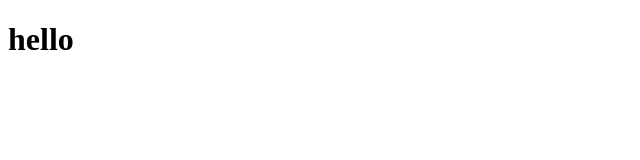
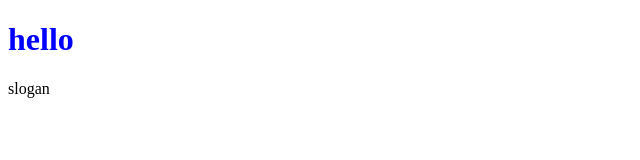
Before and after one commit to jpheos/demo_git, a plain HTML site: page index.html in a window 1280 px wide. Shown: the whole page, without its empty margins (0-640 px from the left). Drawn offline with Linux system fonts and the light colour scheme.

Commit message:
add style

```diff
--- a/index.html
+++ b/index.html
@@ -2,9 +2,11 @@
 <html lang="en">
 <head>
   <meta charset="UTF-8">
-  <title>Document</title>
+  <title>My App</title>
+  <link rel="stylesheet" href="style.css">
 </head>
 <body>
   <h1>hello</h1>
+  <p>slogan</p>
 </body>
 </html>
--- /dev/null
+++ b/style.css
@@ -0,0 +1,3 @@
+h1 {
+  color: blue;
+}
```
Also changed, not shown: 1 other file.
